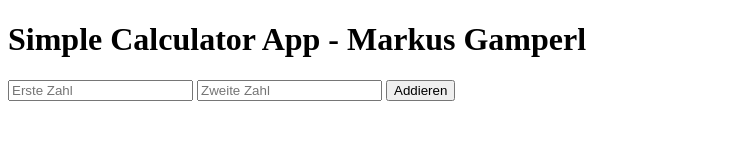
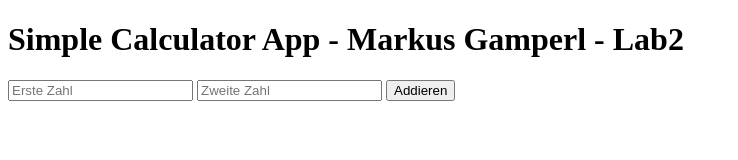
Before and after one commit to MarGamIT/SimpleCalculator_Lab2, a website: page index.html in a window 1280 px wide. Shown: the whole page, without its empty margins (0-738 px from the left). Drawn offline with Linux system fonts and the light colour scheme.

Commit message:
change h1

```diff
--- a/index.html
+++ b/index.html
@@ -6,7 +6,7 @@
     <title>Calculator</title>
 </head>
 <body>
-    <h1>Simple Calculator App - Markus Gamperl</h1>
+    <h1>Simple Calculator App - Markus Gamperl - Lab2</h1>
     <form method="POST" action="/">
         <input type="number" name="num1" placeholder="Erste Zahl">
         <input type="number" name="num2" placeholder="Zweite Zahl">
```
